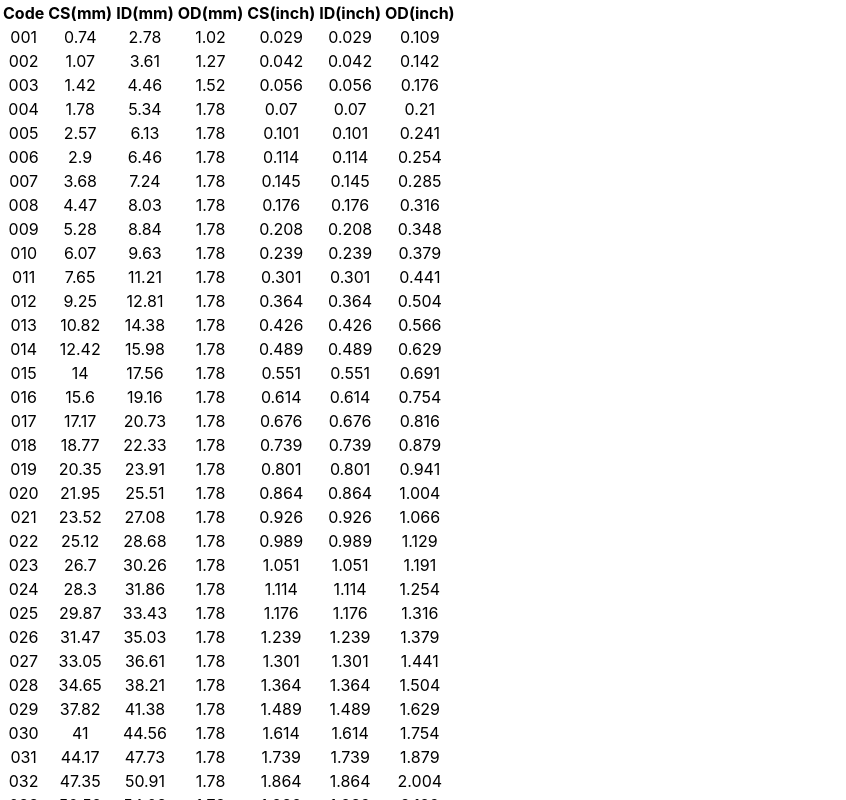
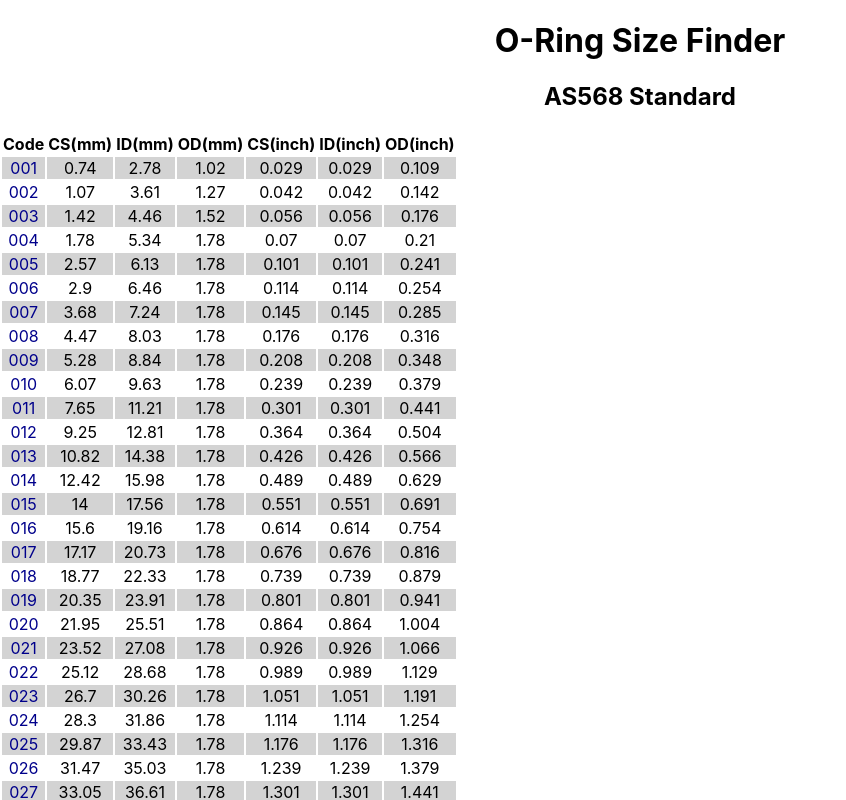
Before and after one commit to ijash/o-ring0finder, a React (Create React App) app: page / in a window 1280 px wide. Shown: the top 800 px of the page, without its empty margins (0-846 px from the left). Built offline with nearby package versions, Linux system fonts and the light colour scheme.

Commit message:
feat(table): alternating colors

```diff
--- a/src/App.tsx
+++ b/src/App.tsx
@@ -5,6 +5,8 @@ function App() {
   const as568 = As568Data
   return (
     <div className="App">
+      <h1>O-Ring Size Finder</h1>
+      <h2>AS568 Standard</h2>
       <table>
         <thead>
           {as568.headers.map(h=>{
@@ -13,9 +15,11 @@ function App() {
         </thead>
 
         <tbody>
-          {as568.getValues().map(row=>{
-            return <tr>
-              <td>
+          {as568.getValues().map((row,i)=>{
+            let rowColor = 'white'
+            if (i%2===0) rowColor= `lightgrey`
+            return <tr  style={{'background':rowColor}}>
+              <td style={{color:'darkBlue'}}>
                 {row.code}
               </td>
               <td>
```
